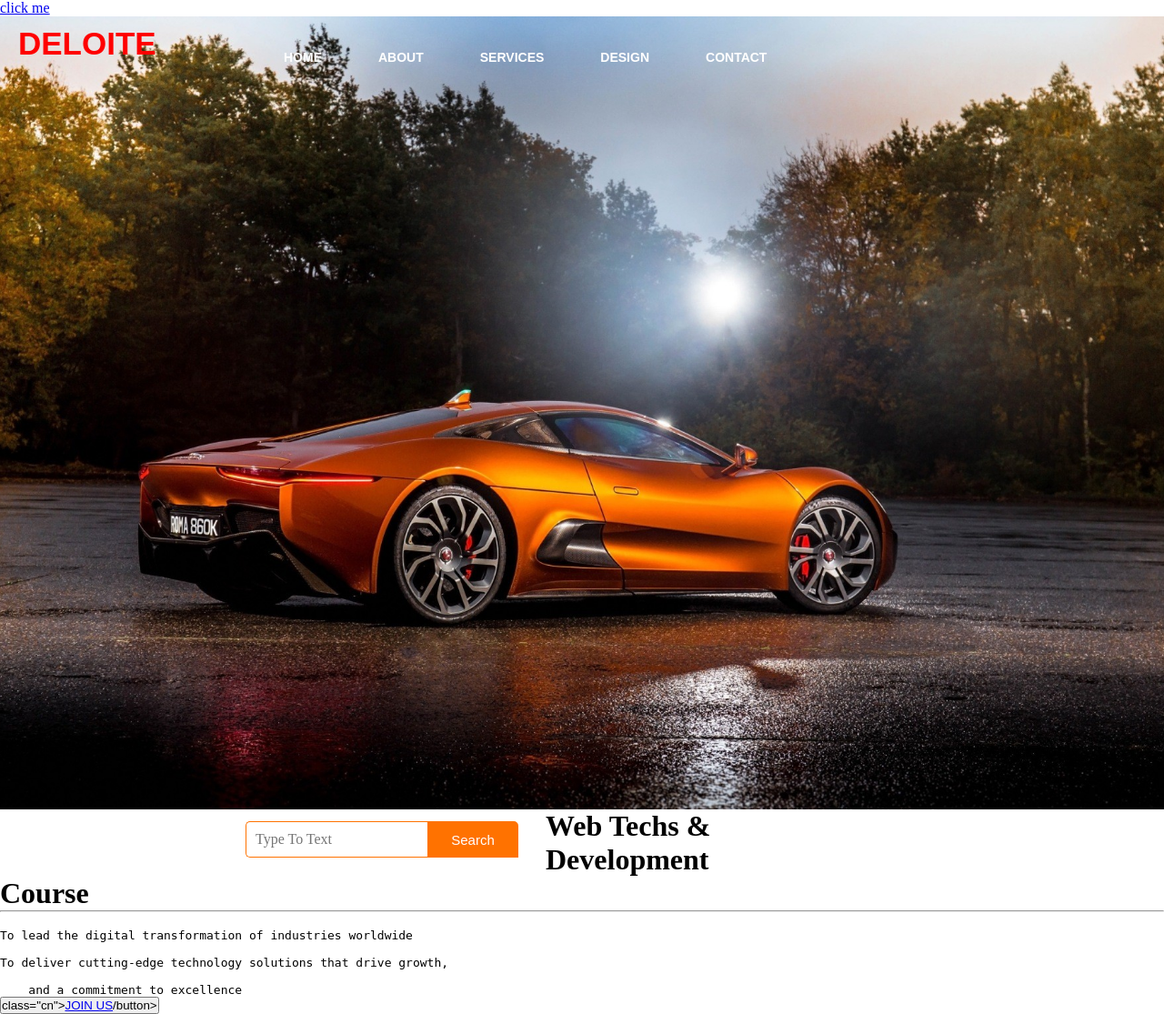
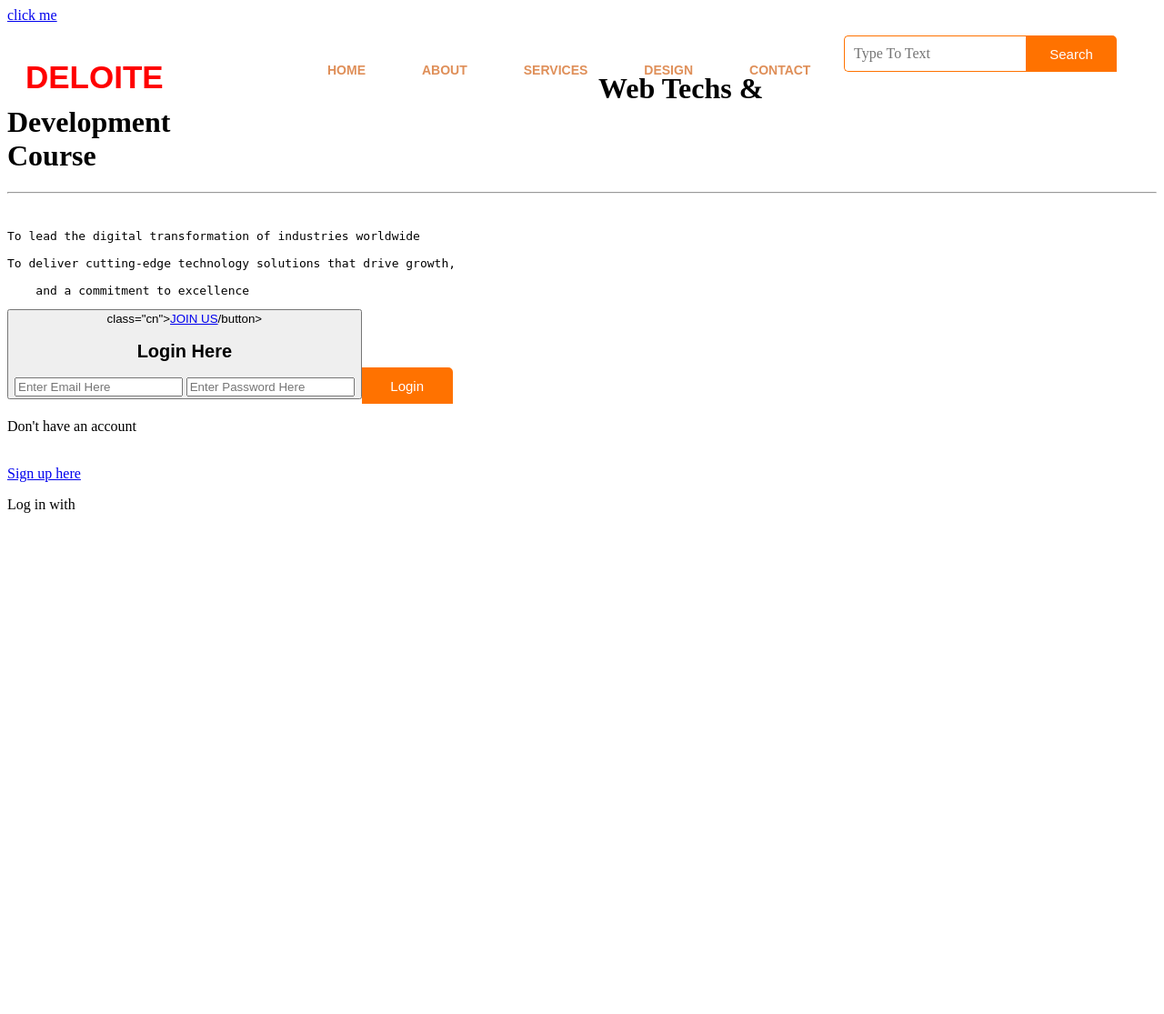
Before and after one commit to omwansumike/WEBSITE, a PHP site: page / in a window 1280 px wide; the page is wider, and only the part inside the window is pictured. Shown: that part at 91% size. After the commit the page ends 564 px from the top of that part, so only its background shows below. Run offline with PHP 8.4, Linux system fonts and the light colour scheme.

Commit message:
Dropdown pages

```diff
--- a/index.html
+++ b/index.html
@@ -3,19 +3,22 @@
 <head>
     <title>Webpage Design</title>
     <link rel="stylesheet" href="style.css">
-    <a href="https://thomasdigital.com/web-design-services">
-    click me
-</a>
+
 </head>
 
 <body >
+    <a href="https://elearning.strathmore.edu/course/view.php?id=3676">
+        click me
+    </a>
     <div class="main">
     <div class="navbar">
     <div class="icon">
         <h2 class="logo">DELOITE</h2>
     </div>
 
-</div class="menu">
+
+
+<div class="menu">
 <ul>
     <li><a href="index.html">HOME</a></li>
     <li><a href="about.html">ABOUT</a></li>
@@ -43,8 +46,16 @@ To deliver cutting-edge technology solutions that drive growth,<br>
     and a commitment to excellence</pre>
 
     <button> class="cn"><a href="#">JOIN US</a>/button>
+    </div class="form">
+       <h2>Login Here</h2>
+       <input type="email"  name="email" placeholder="Enter Email Here">
+       <input type="password"  name="" placeholder="Enter Password Here">
+       <button class="btn"><a href"#">Login</a></button>
+
+       <p class="link">Don't have an account </p><br>
+       <a href="#">Sign up here</a>
+       <p class="liw">Log in with</p>
     </div>
-</div>
 
 </body>
 </html>
--- a/style.css
+++ b/style.css
@@ -1,16 +1,11 @@
-*{
-   margin: 0;
-   padding: 0;
 
-}
-
-.main{
+.body{
     width: 100%;
-    background:linear-gradient(to top,rgba(0,0,0,0.5)50%,rgba(0,0,0,0.5)50%),url(cf44.jpg);
+    background-image: url(jaguar.jpeg);
     background-position: center;
     background-size:cover;
     height: 109vh;
-    background-image: url("jaguar.jpeg");
+
 }
 
 .navbar{
@@ -56,7 +51,7 @@ ul li{
 
 ul li a{
     text-decoration: none;
-    color:white;
+    color:rgba(209, 93, 15, 0.689);
     font-family: Arial;
     font-weight: bold;
     transition: 0.4s ease-in-out;
@@ -134,7 +129,25 @@ ul li a:hover{
     .content .cn{
         width: 160px;
         height: 40px;
-        background: #ff7200;
+        background: #91ff00cf;
         border: none;
+        margin-bottom:10px ;
+        margin-left: 20px;
+        font-size: 18px;
+        border-radius: 10px;
+        cursor:pointer;
+        transform: .4s ease;
+
     }
+
+    .content .cn a{
+        text-decoration: none;
+        color:black;
+        transition:3s ease;
 }
+
+     .cn:hover{
+        background-color: #fff;
+
+     }
+}
```
Also changed, not shown: arrays.html (added, +55 -0 lines), services.html (+20 -9 lines).
